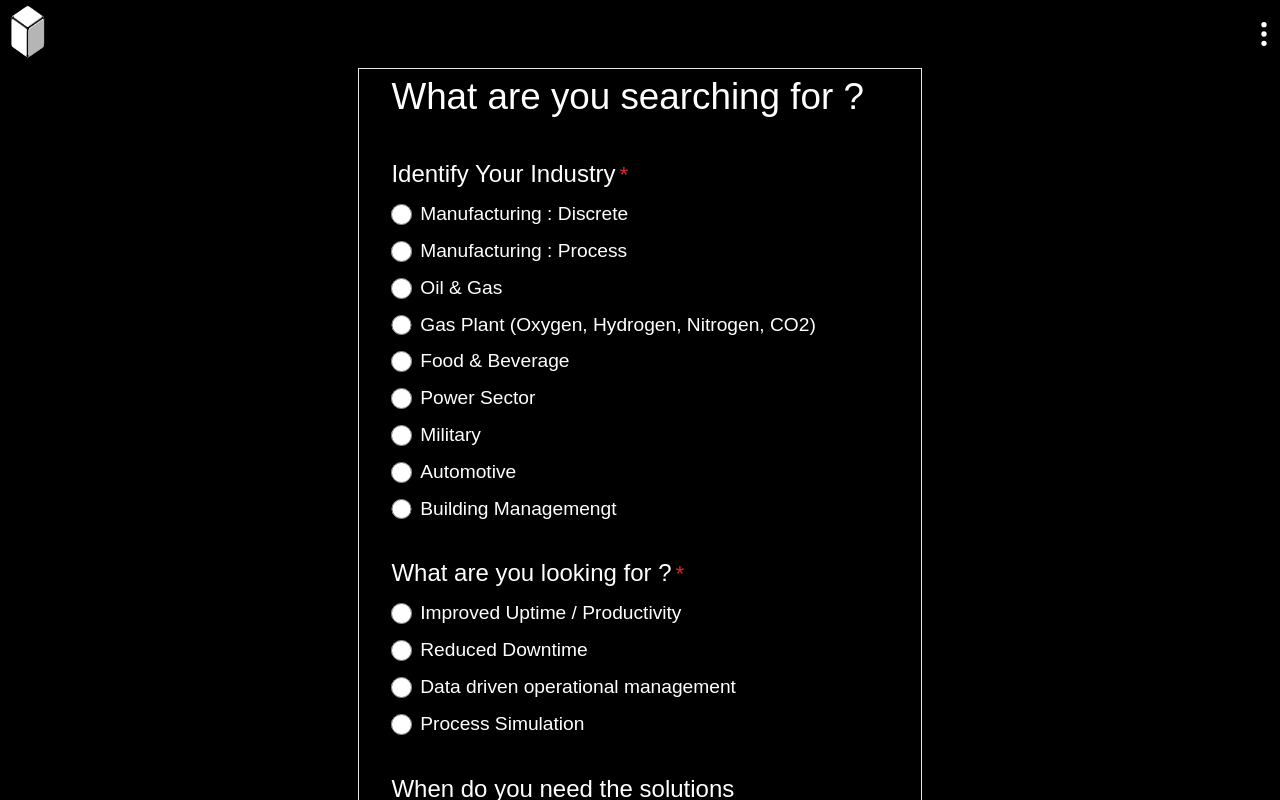
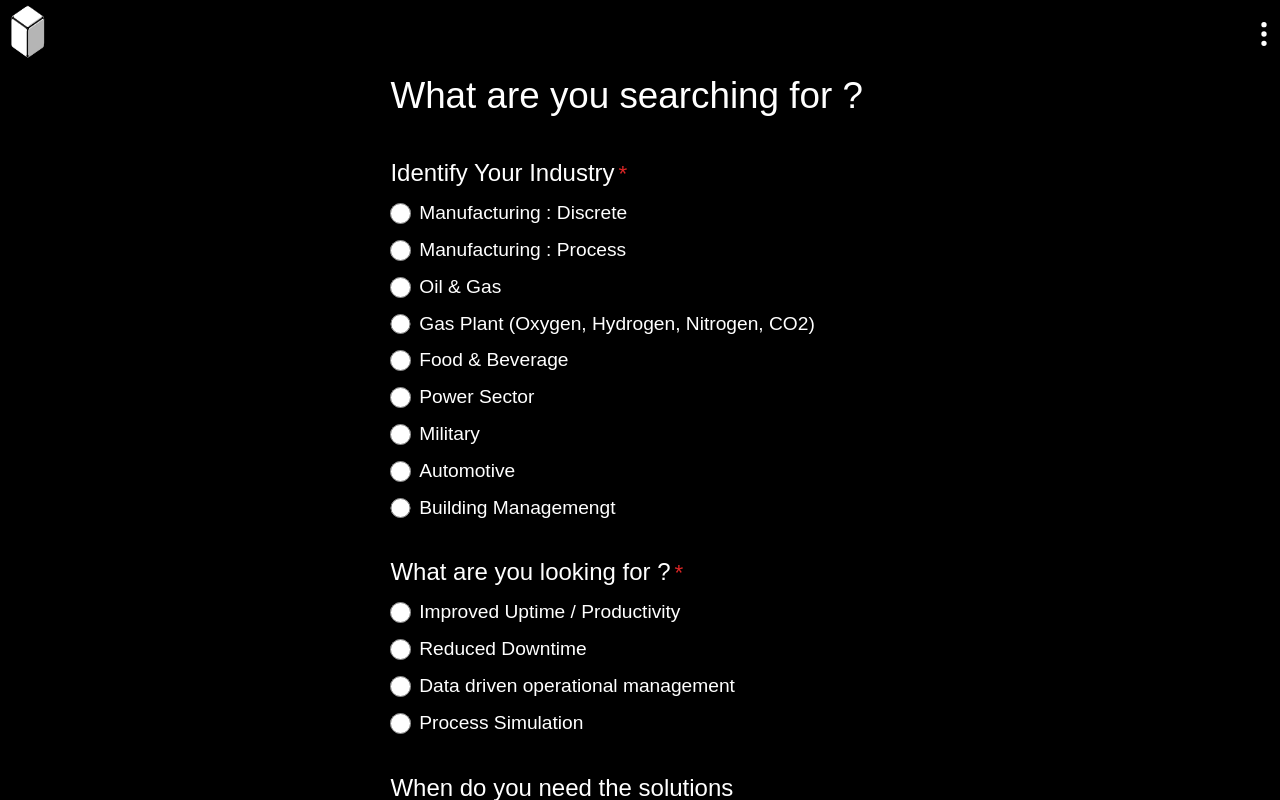
Before and after one commit to Maheendran/R2CUBED, a Next.js app: page /enquiry in a window 1280 px wide. Shown: the top 800 px of the page. Built offline with nearby package versions, Linux system fonts and the light colour scheme.

Commit message:
updated everything

```diff
--- a/src/app/enquiry/page.jsx
+++ b/src/app/enquiry/page.jsx
@@ -112,7 +112,7 @@ const Page = () => {
 
       <form ref={form} onSubmit={sendEmail} className="bg-black">
 
-        <div className="w-[44%] border mx-auto px-[2rem] h-fit text-white ">
+        <div className="w-[44%]  mx-auto px-[2rem] h-fit text-white ">
           <div >
           <p className="text-[2.3rem] mb-[2rem] bg-black text-white  ">What are you searching for ?</p>
 
```
